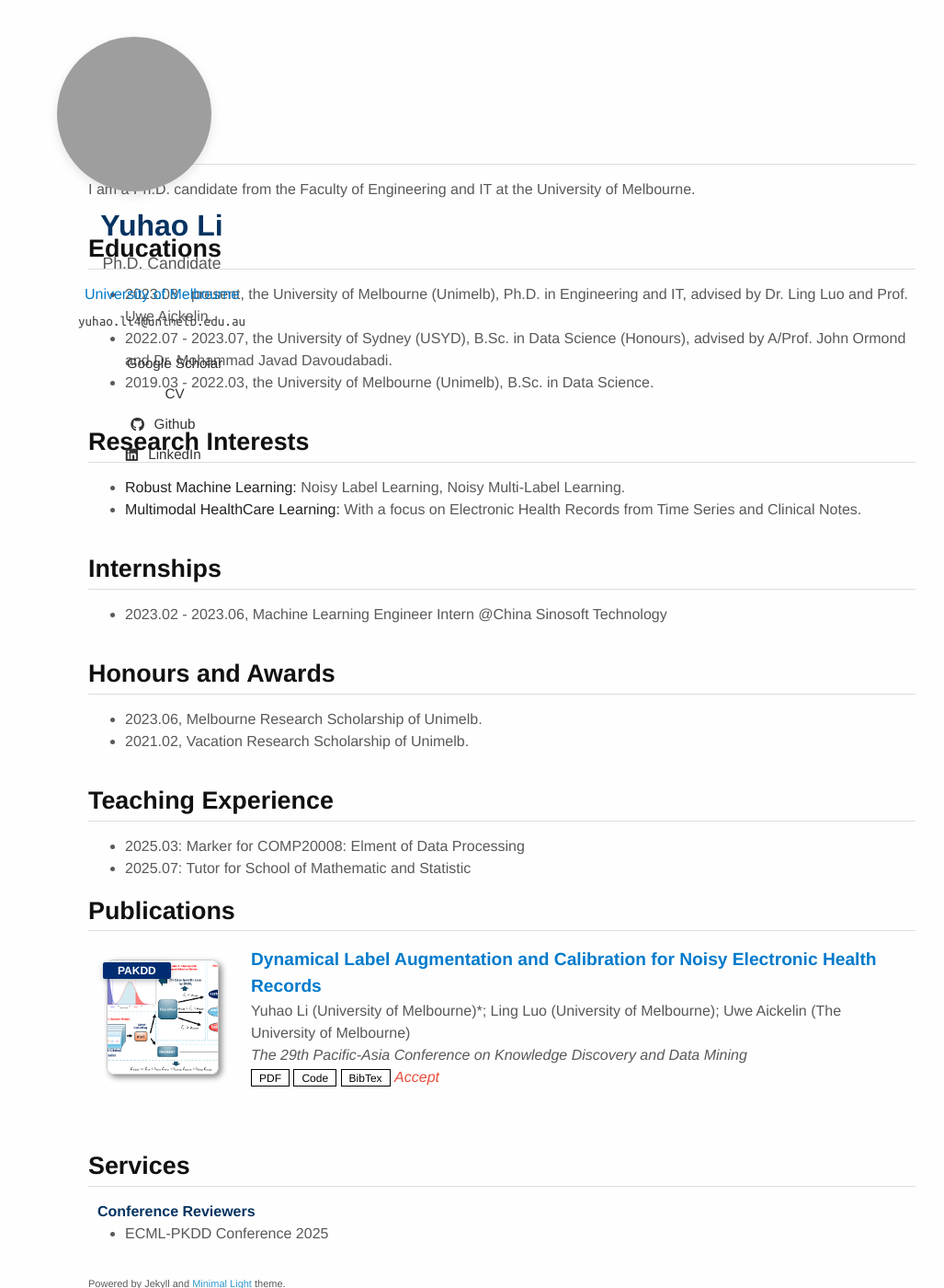
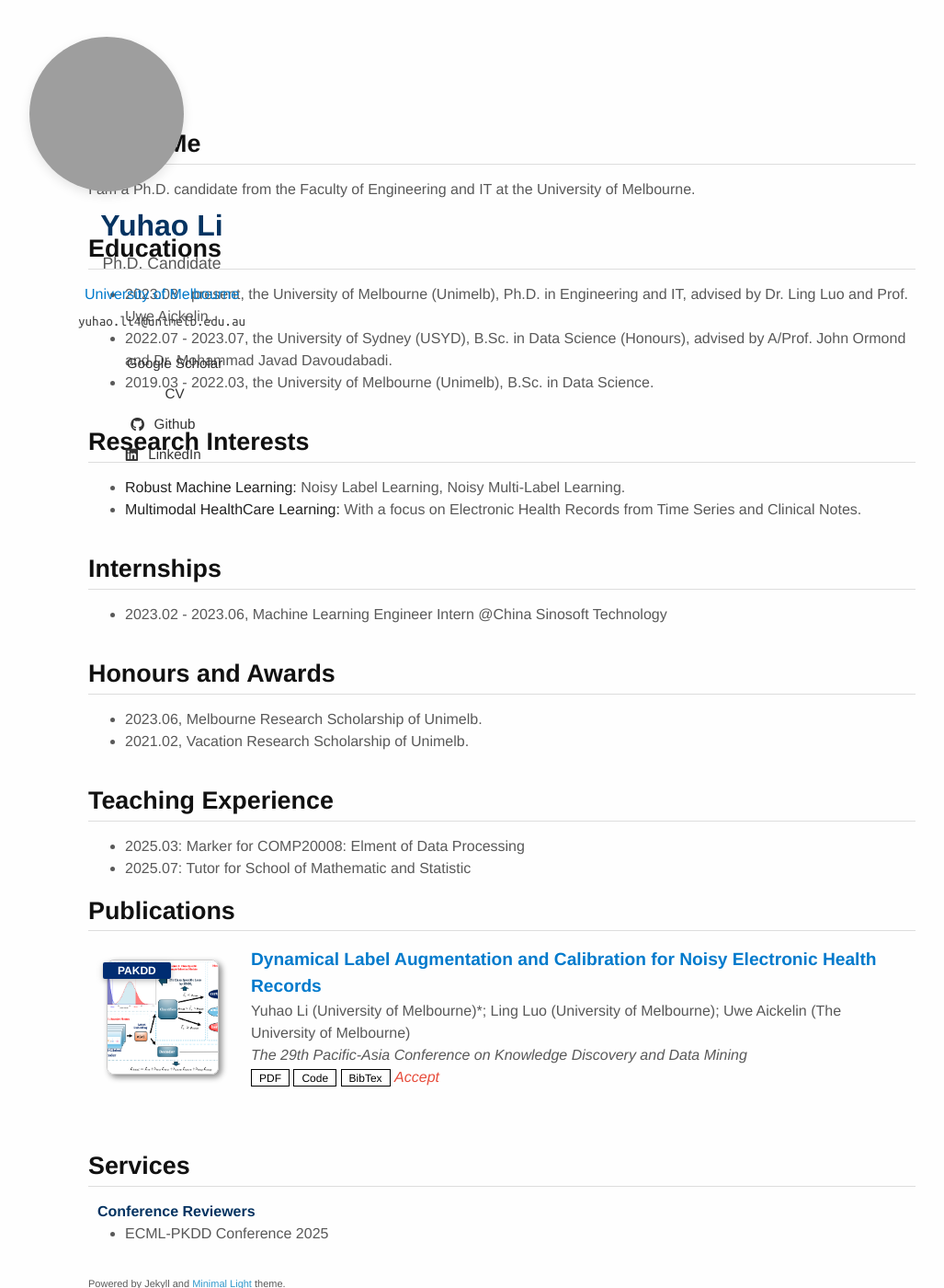
Before and after one commit to yuhao-3/yuhao-3.github.io, a Jekyll site: the page built from index.md, in a window 1280 px wide and 1400 px high. Shown: the whole window at 92% size, without its empty margins (124-1151 px from the left). Built offline with Jekyll 4.4.1, drawn with Linux system fonts in a browser that asks for light colours; a style sheet for code colours, icons or effects is not loaded; our own code applies the rules of GitHub Pages for plain Markdown files; grey boxes are pictures that could not be loaded.

Commit message:
Update custom.css

```diff
--- a/assets/css/custom.css
+++ b/assets/css/custom.css
@@ -25,8 +25,9 @@ header {
   margin-left: -60px; /* ✅ 向左推一点点，值可调 */
 }
 .avatar img {
-  width: 100%;
-  height: 100%;
+  width: 168px;
+  height: 168px;
+  margin-left: -60px; /* 直接推左 */
   border-radius: 50%;
   object-fit: cover;
   box-shadow: 0 4px 12px rgba(0,0,0,0.1);
```
